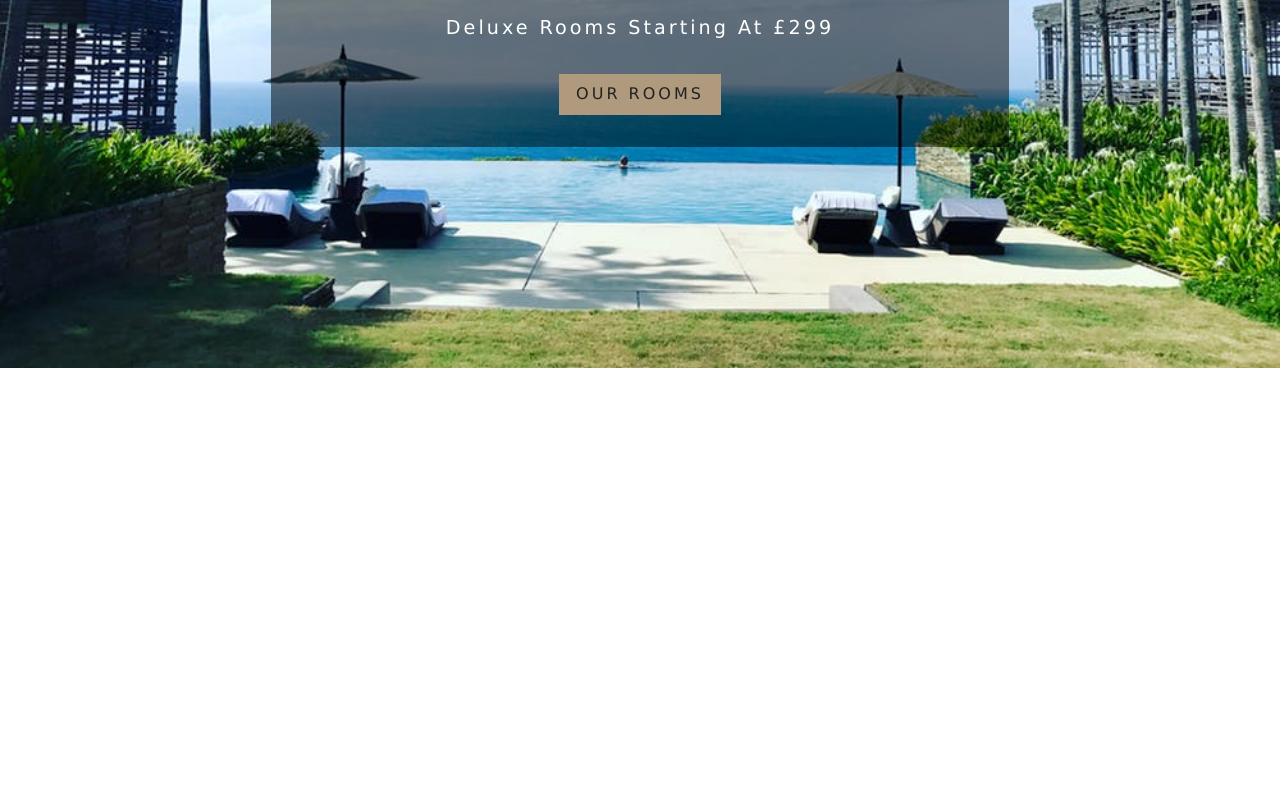
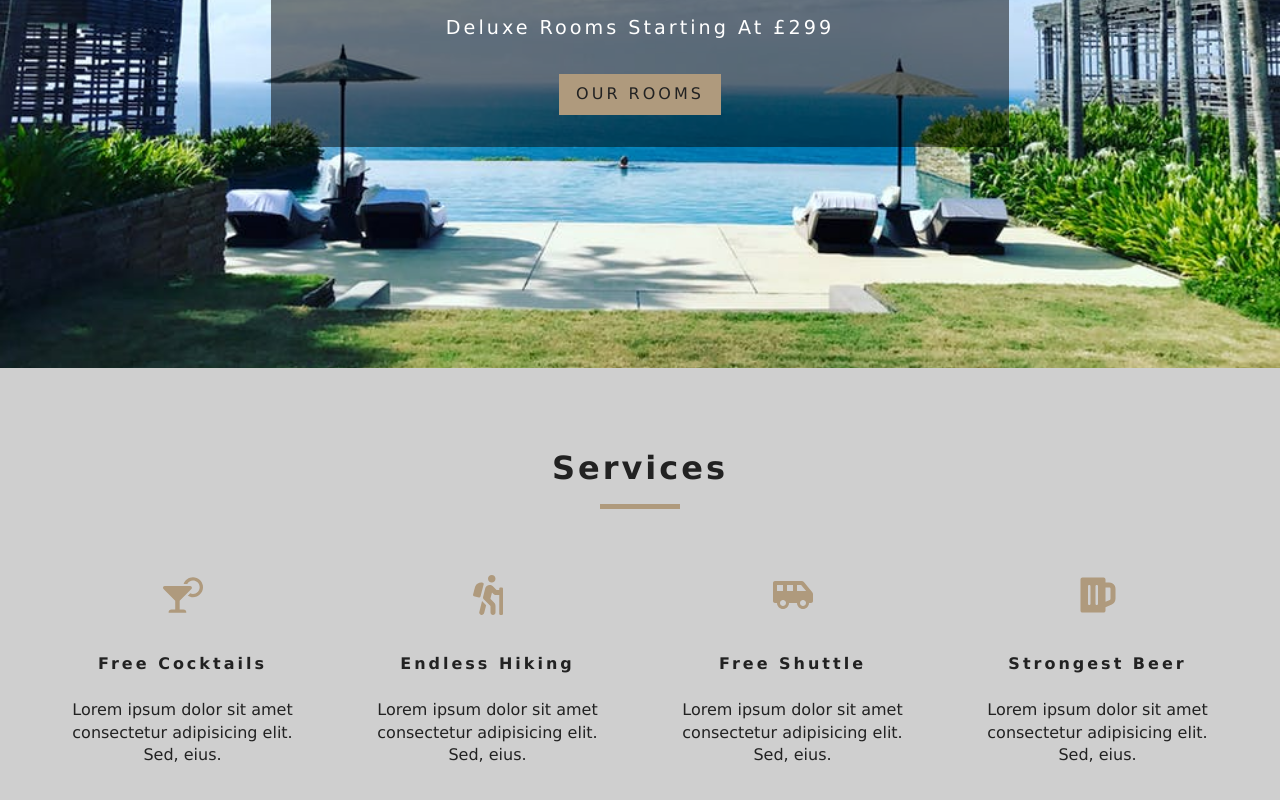
Before and after one commit to tan-ahmed/beach-resort, a React (Create React App) app: page / in a window 1280 px wide. Shown: the part 432-1232 px from the top of the page. Before the commit the page ends 800 px from the top, so only its background shows below. Built offline with nearby package versions, Linux system fonts and the light colour scheme.

Commit message:
services component

```diff
--- a/src/App.css
+++ b/src/App.css
@@ -252,6 +252,7 @@
 }
 .services h6 {
   letter-spacing: var(--mainSpacing);
+  text-transform: capitalize;
 }
 .services p {
   width: 80%;
--- /dev/null
+++ b/src/components/Services.js
@@ -0,0 +1,44 @@
+import React, { Component } from 'react'
+import Title from './Title'
+import { FaCocktail, FaHiking, FaShuttleVan, FaBeer } from 'react-icons/fa'
+
+export default class Services extends Component {
+    state = {
+        services: [{
+            icon: <FaCocktail />,
+            title: "Free cocktails",
+            info: "Lorem ipsum dolor sit amet consectetur adipisicing elit. Sed, eius."
+        },
+        {
+            icon: <FaHiking />,
+            title: "Endless Hiking",
+            info: "Lorem ipsum dolor sit amet consectetur adipisicing elit. Sed, eius."
+        },
+        {
+            icon: <FaShuttleVan />,
+            title: "Free Shuttle",
+            info: "Lorem ipsum dolor sit amet consectetur adipisicing elit. Sed, eius."
+        },
+        {
+            icon: <FaBeer />,
+            title: "Strongest Beer",
+            info: "Lorem ipsum dolor sit amet consectetur adipisicing elit. Sed, eius."
+        }]
+    }
+    render() {
+        return (
+            <section className="services">
+                <Title title="Services"></Title>
+                <div className="services-center">
+                    {this.state.services.map((item, index) => {
+                        return <article key={index} className="service">
+                            <span>{item.icon}</span>
+                            <h6>{item.title}</h6>
+                            <p>{item.info}</p>
+                        </article>
+                    })}
+                </div>
+            </section>
+        )
+    }
+}
--- /dev/null
+++ b/src/components/Title.js
@@ -0,0 +1,10 @@
+import React from 'react'
+
+export default function Title({title}) {
+    return (
+        <div className="section-title">
+            <h4>{title}</h4>
+            <div></div>
+        </div>
+    )
+}
--- a/src/pages/Home.js
+++ b/src/pages/Home.js
@@ -2,11 +2,15 @@
 import Hero from '../components/Hero'
 import Banner from '../components/Banner'
 import {Link} from 'react-router-dom'
+import Services from '../components/Services'
 
 export default function Home() {
     return (
+        <>
         <Hero>
             <Banner title="Luxury rooms" subtitle="deluxe rooms starting at £299"><Link to="/rooms" className="btn-primary">Our rooms</Link></Banner>
         </Hero>
+        <Services />
+        </>
     )
 }
```
